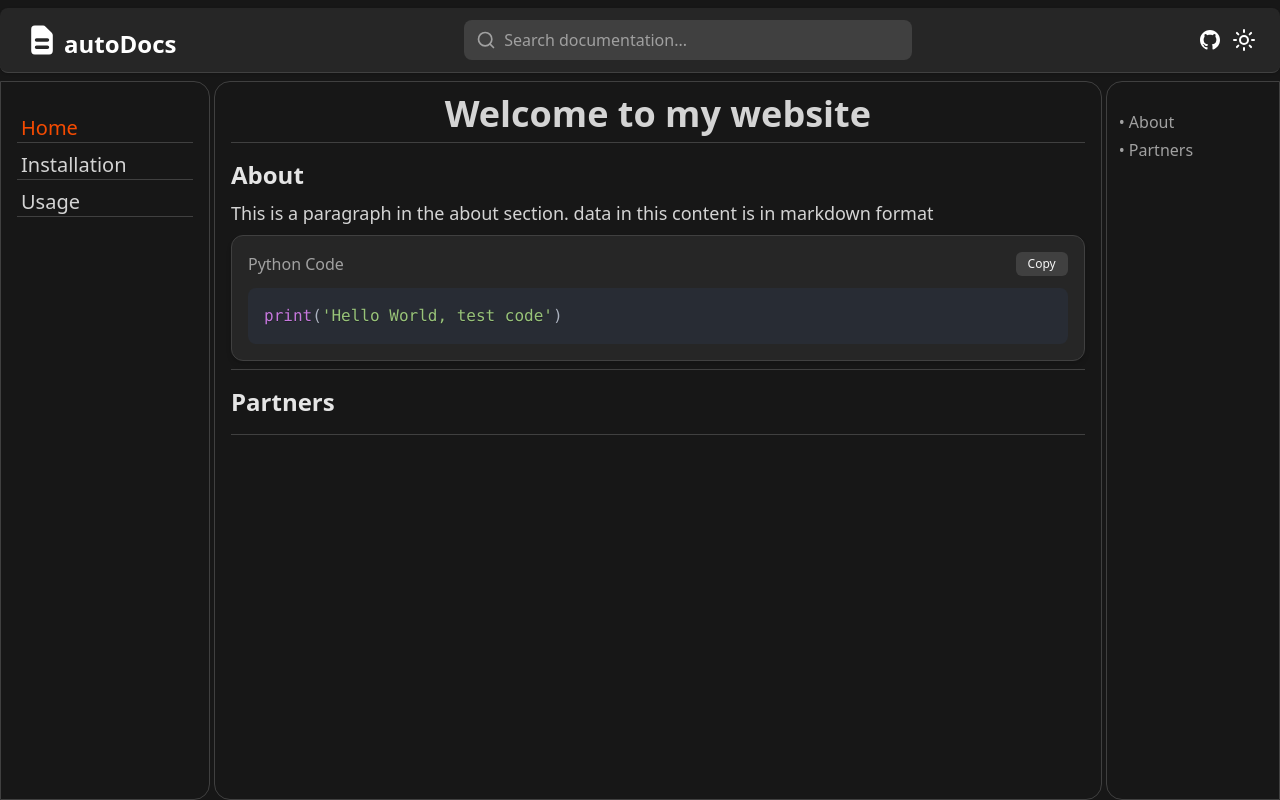
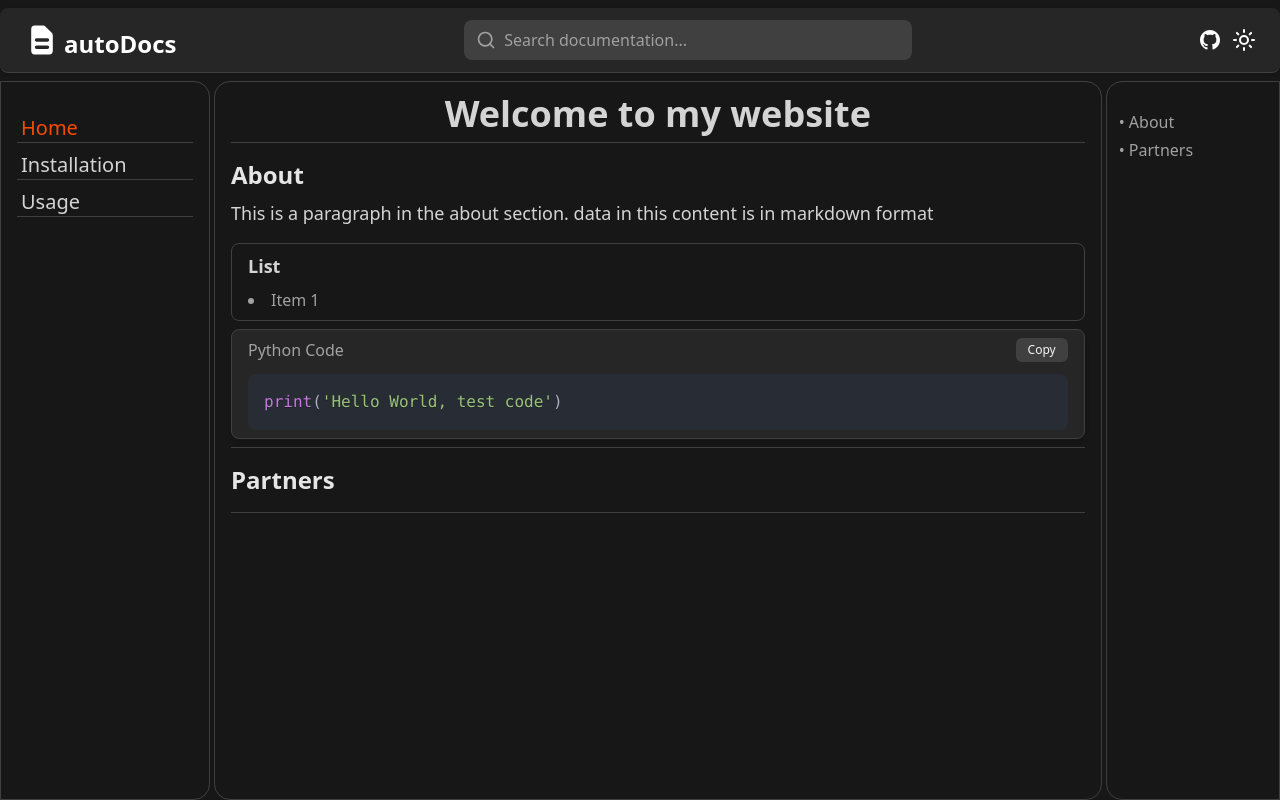
Before and after one commit to nk1044/autoDocs, a React (Vite) app in the folder website/: page /docs/Home in a window 1280 px wide. Built offline with nearby package versions, Linux system fonts and the light colour scheme.

Commit message:
add ListBlock and InlineBlock components; update Preview to render lists and enhance CodeBlock styling

```diff
--- a/website/src/Components/Preview.jsx
+++ b/website/src/Components/Preview.jsx
@@ -1,7 +1,7 @@
 import React from 'react'
 import Paragraph from './Tools/Paragraph';
 import CodeBlock from './Tools/CodeBlock';
-
+import ListBlock from './Tools/ListBlock';
 
 function Preview({Content}) {
 
@@ -9,13 +9,16 @@ function Preview({Content}) {
         return <h1>Page Data Not Available</h1>
     }
   return (
-    <div className='flex flex-col mt-2'>
+    <div className='flex flex-col mt-2 gap-2'>
         {Content.map((item, index) => {
             if (item.Type === "Paragraph") {
                 return <Paragraph key={index} Text={item.Text} />
             }
             else if (item.Type === "Codeblock") {
                 return <CodeBlock key={index} code={item.Code} language={item.Language} />
+            }
+            else if (item.Type === "List") {
+                return <ListBlock key={index} Text={item?.Text} Items={item?.Items} />
             }
         }
         )}
--- a/website/src/Components/Tools/CodeBlock.jsx
+++ b/website/src/Components/Tools/CodeBlock.jsx
@@ -12,7 +12,7 @@ function CodeBlock({ code, language = "javascript" }) {
     };
 
     return (
-        <div className="relative rounded-xl bg-neutral-800 border border-neutral-700 p-4 text-md shadow-md">
+        <div className="relative rounded-lg bg-neutral-800 border border-neutral-700 px-4 py-2 text-md shadow-md">
             <div className="flex justify-between items-center mb-3">
                 <span className="text-neutral-400 bg-transparent font-medium capitalize">
                     {language} code
--- /dev/null
+++ b/website/src/Components/Tools/InlineBlock.jsx
@@ -0,0 +1,30 @@
+import React, { useState } from 'react'
+
+function InlineBlock({ text }) {
+
+    const [copied, setCopied] = useState(false);
+
+    const copyToClipboard = () => {
+        navigator.clipboard.writeText(text);
+        setCopied(true);
+        setTimeout(() => setCopied(false), 1500);
+    };
+    return (
+        <span className="relative inline-block">
+            <code
+                className="bg-gray-800 text-green-600 px-2 py-0.5 rounded font-mono text-sm cursor-pointer"
+                onClick={copyToClipboard}
+            >
+                {text}
+            </code>
+
+            {copied && (
+                <span className="absolute -top-8 left-1/2 transform -translate-x-1/2 bg-gray-700 text-white text-xs px-2 py-1 rounded">
+                    Copied!
+                </span>
+            )}
+        </span>
+    )
+}
+
+export default InlineBlock
--- /dev/null
+++ b/website/src/Components/Tools/ListBlock.jsx
@@ -0,0 +1,101 @@
+import React from 'react';
+import InlineBlock from './InlineBlock';
+
+function ListBlock({
+    text = 'List',
+    items = ['Item 1'],
+    ordered = false
+}) {
+    const formatText = (raw) => {
+        const result = [];
+        let current = '';
+        let i = 0;
+        let key = 0;
+
+        while (i < raw.length) {
+            if (raw.substring(i, i + 6) === '[code]') {
+                if (current) {
+                    result.push(<span key={`text-${key++}`}>{current}</span>);
+                    current = '';
+                }
+                const end = raw.indexOf('[/code]', i);
+                if (end === -1) break;
+                const content = raw.substring(i + 6, end);
+                result.push(<InlineBlock key={`code-${key++}`} text={content} />);
+                i = end + 7;
+            }
+            else if (raw.substring(i, i + 6) === '[bold]') {
+                if (current) {
+                    result.push(<span key={`text-${key++}`}>{current}</span>);
+                    current = '';
+                }
+                const end = raw.indexOf('[/bold]', i);
+                if (end === -1) break;
+                const content = raw.substring(i + 6, end);
+                result.push(<strong key={`bold-${key++}`}>{content}</strong>);
+                i = end + 7;
+            }
+            else if (raw.substring(i, i + 6) === '[link]') {
+                if (current) {
+                    result.push(<span key={`text-${key++}`}>{current}</span>);
+                    current = '';
+                }
+                const end = raw.indexOf('[/link]', i);
+                if (end === -1) break;
+                const content = raw.substring(i + 6, end);
+                const open = content.indexOf('(');
+                const close = content.indexOf(')');
+                if (open !== -1 && close !== -1) {
+                    const label = content.substring(0, open).trim();
+                    const url = content.substring(open + 1, close).trim();
+                    result.push(
+                        <a
+                            key={`link-${key++}`}
+                            href={url}
+                            target="_blank"
+                            rel="noopener noreferrer"
+                            className="text-blue-400 hover:underline"
+                        >
+                            {label}
+                        </a>
+                    );
+                } else {
+                    result.push(<span key={`bad-link-${key++}`}>{content}</span>);
+                }
+                i = end + 7;
+            }
+            else {
+                current += raw[i];
+                i++;
+            }
+        }
+
+        if (current) {
+            result.push(<span key={`text-end`}>{current}</span>);
+        }
+
+        return result;
+    };
+
+    return (
+        <div className='border border-neutral-700 rounded-lg px-4 py-2'>
+      {text && <h3 className='text-lg font-bold text-neutral-300 mb-2'>{text}</h3>}
+      {ordered ? (
+        <ol className='list-decimal list-inside text-neutral-400 space-y-1'>
+          {items.map((item, index) => (
+            <li key={index}>{formatText(item)}</li>
+          ))}
+        </ol>
+      ) : (
+        <ul className='list-disc list-inside text-neutral-400 space-y-1'>
+          {items.map((item, index) => (
+            <li key={index}>{formatText(item)}</li>
+          ))}
+        </ul>
+      )}
+    </div>
+
+    );
+}
+
+export default ListBlock;
```
